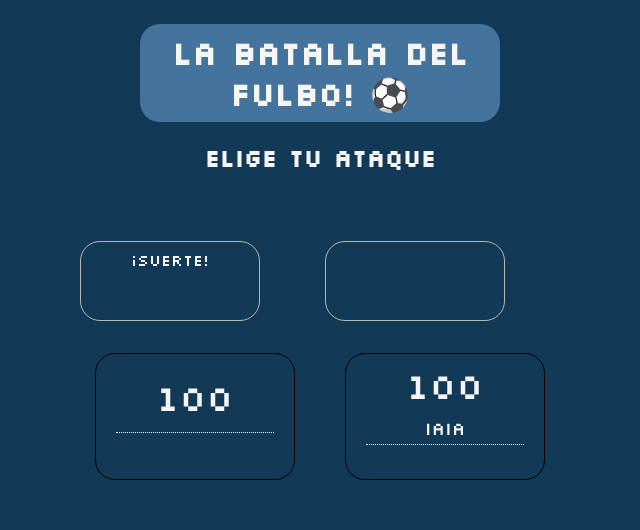
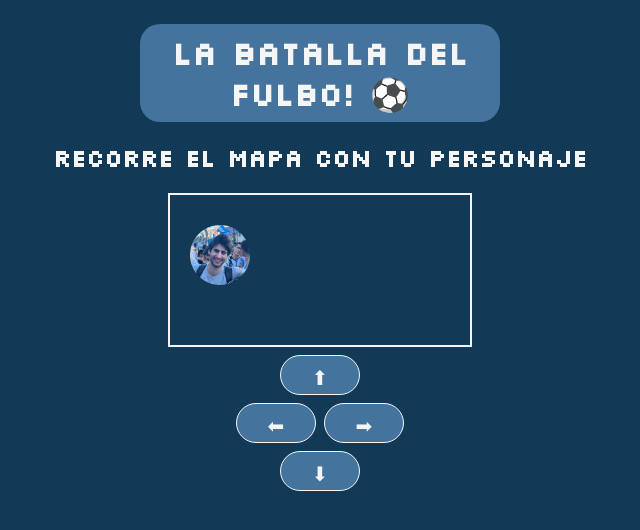
Before and after one commit to lufz88/BatallaDelFulbo, a plain HTML site: page index.html in a window 1280 px wide. Both pictures are taken after a click on the button "Seleccionar". Shown: the whole page, without its empty margins (320-960 px from the left). Drawn offline with Linux system fonts and the light colour scheme.

Commit message:
seccion mapa, canvas y movimiento de personaje

```diff
--- a/css/style.css
+++ b/css/style.css
@@ -85,6 +85,23 @@ button {
     margin-top: 8px;
     border-radius: 20px;
     cursor: pointer;
+}
+
+/* Pantalla mapa */
+
+#ver-mapa {
+    flex-direction: column;
+    align-items: center;
+    justify-content: center;
+}
+
+#mapa {
+    border: 2px solid whitesmoke;
+}
+
+.movimiento {
+    width: 80px !important;
+    height: 40px !important;
 }
 
 /*Pantalla de combate*/
--- a/index.html
+++ b/index.html
@@ -25,6 +25,24 @@
 
         <button class="shadow-inset-center" id="boton-mascota">Seleccionar</button>
     </section>
+
+    <section id="ver-mapa">
+        <h1 class="title">La batalla del Fulbo! ⚽</h1>
+        <h2 class="subtitle">Recorre el mapa con tu personaje</h2>
+        <canvas id="mapa"></canvas>
+        <button class="movimiento" onmousedown
+        ="moverArriba()" onmouseup="detenerMovimiento()">⬆</button>
+        <div>
+            <button class="movimiento" onmousedown
+            ="moverIzquierda()" onmouseup="detenerMovimiento()">⬅</button>
+            <button class="movimiento" onmousedown
+            ="moverDerecha()" onmouseup="detenerMovimiento()">➡</button>
+        </div>
+        <button class="movimiento" onmousedown
+        ="moverAbajo()" onmouseup="detenerMovimiento()">⬇</button>
+
+    </section>
+
     <section id="seleccionar-ataque">
         <h1 class="title">La batalla del Fulbo! ⚽</h1>
 
--- a/js/codigo.js
+++ b/js/codigo.js
@@ -19,6 +19,8 @@ const mensajeAtaqueEnemigo = document.getElementById("ataques-del-enemigo");
 const contenedorTarjeta = document.getElementById("contenedor-tarjeta");
 const contenedorBotones = document.getElementById("contenedor-botones");
 
+const seccionVermapa = document.getElementById("ver-mapa");
+const mapa = document.getElementById("mapa");
 
 let personajes = [];
 let mascotaAleatoria;
@@ -43,6 +45,8 @@ let ataqueJugador;
 let ataqueEnemigo;
 let vidasJugador = 100;
 let vidasEnemigo = 100;
+let lienzo = mapa.getContext("2d")
+let intervalo;
 
 class Personaje {
     constructor(nombre, foto, vida,) {
@@ -50,6 +54,14 @@ class Personaje {
         this.foto = foto;
         this.vida = vida;
         this.ataques = [];
+        this.x = 20;
+        this.y = 30;
+        this.ancho = 60;
+        this.alto = 60;
+        this.mapaFoto = new Image();
+        this.mapaFoto.src = foto;
+        this.velocidadX = 0;
+        this.velocidadY = 0;
     }
 }
 
@@ -62,18 +74,19 @@ class Ataque {
     }
 }
 
-let Iaia = new Personaje("Iaia","./img/la-iaia.png", 3);
-let Seve = new Personaje("Seve","./img/seve.png", 3);
-let Chino = new Personaje("Chino","./img/el-chino.png", 3);
-let Ivan = new Personaje("Ivan","./img/ivan.png", 3);
-let Martin = new Personaje("Martin","./img/martin.png", 3);
-let Gonzalez = new Personaje("Gonzalez","./img/gonzalez.png", 3);
+let Iaia = new Personaje("Iaia","../img/la-iaia.png", 3);
+let Seve = new Personaje("Seve","../img/seve.png", 3);
+let Chino = new Personaje("Chino","../img/el-chino.png", 3);
+let Ivan = new Personaje("Ivan","../img/ivan.png", 3);
+let Martin = new Personaje("Martin","../img/martin.png", 3);
+let Gonzalez = new Personaje("Gonzalez","../img/gonzalez.png", 3);
 
 personajes.push(Iaia, Seve, Chino, Ivan, Martin, Gonzalez);
 
 
 function iniciarJuego() {
     seccionAtaque.style.display = "none";
+    seccionVermapa.style.display = "none";
 
     personajes.forEach((personaje) => {
         opcionPersonaje = `
@@ -104,8 +117,13 @@ function iniciarJuego() {
 //Funciones de seleccion de mascotas
 
 function seleccionarMascotaJugador() {
-    seccionAtaque.style.display = "flex";
     seccionMascota.style.display = "none";
+    seccionVermapa.style.display = "flex";
+    iniciarMapa();
+    // seccionAtaque.style.display = "flex";
+
+
+
     if (inputIaia.checked) {
         spanMascotaJugador.innerHTML = inputIaia.id;
         mascotaJugador = inputIaia.id;
@@ -277,4 +295,69 @@ function reiniciarJuego() {
 function aleatorio(min, max) {
     return Math.floor(Math.random() * (max - min + 1) + min);
 }
+
+
+function iniciarMapa() {
+    intervalo = setInterval(pintarPersonaje, 50)
+
+    window.addEventListener("keydown", sePresionoUnaTecla);
+    window.addEventListener("keyup", detenerMovimiento);
+}
+
+function pintarPersonaje() {
+    Iaia.x = Iaia.x + Iaia.velocidadX;
+    Iaia.y = Iaia.y + Iaia.velocidadY;
+    lienzo.clearRect(0, 0, mapa.width, mapa.height);
+    lienzo.drawImage(
+        Iaia.mapaFoto,
+        Iaia.x,
+        Iaia.y,
+        Iaia.ancho,
+        Iaia.alto,
+    )
+}
+
+function moverDerecha() {
+    Iaia.velocidadX = 5;
+
+}
+function moverIzquierda() {
+    Iaia.velocidadX = -5;
+
+}
+function moverArriba() {
+    Iaia.velocidadY = -5;
+}
+function moverAbajo() {
+    Iaia.velocidadY = 5;
+}
+
+function detenerMovimiento() {
+    Iaia.velocidadX = 0;
+    Iaia.velocidadY = 0;
+}
+
+function sePresionoUnaTecla(event) {
+    switch (event.key) {
+        case "ArrowUp":
+            moverArriba();
+            break;
+
+        case "ArrowDown":
+            moverAbajo();
+            break;
+
+        case "ArrowLeft":
+            moverIzquierda();
+            break;
+
+        case "ArrowRight":
+            moverDerecha();
+            break;
+
+        default:
+            break;
+    }
+}
+
 iniciarJuego();
```
